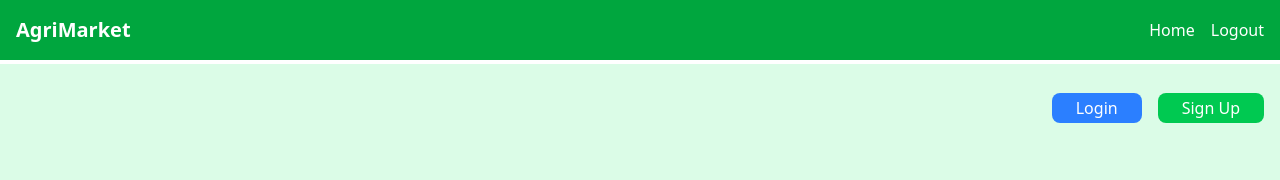
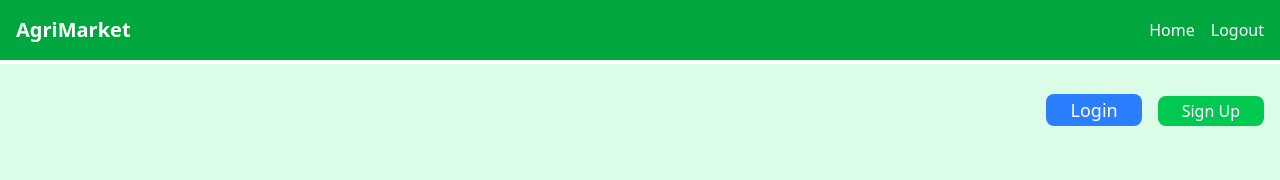
Before and after one commit to KXvira/farmers-marketplace, a React (Vite) app in the folder frontend/: page / in a window 1280 px wide. Shown: the top 180 px of the page. Built offline with nearby package versions, Linux system fonts and the light colour scheme.

Commit message:
refactor Home component to increase login button text size for better visibility

```diff
--- a/frontend/src/pages/Home.jsx
+++ b/frontend/src/pages/Home.jsx
@@ -6,7 +6,7 @@ const Home = () => {
       <div className="space-x-4 mt-4 ml-auto p-4">
         <Link
           to="/login"
-          className="px-6 py-1 bg-blue-500 text-white rounded-lg hover:bg-blue-600"
+          className="px-6 py-1 bg-blue-500 text-white text-lg rounded-lg hover:bg-blue-600"
         >
           Login
         </Link>
```
